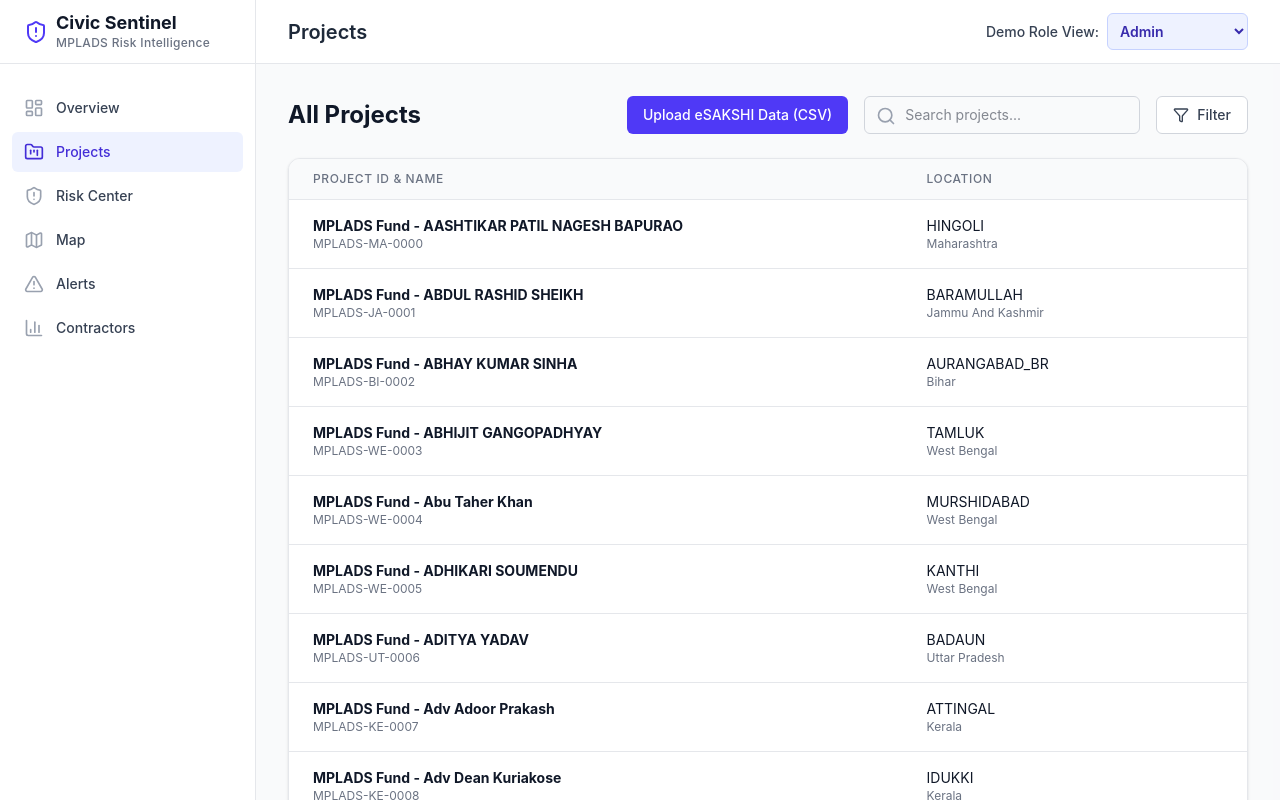
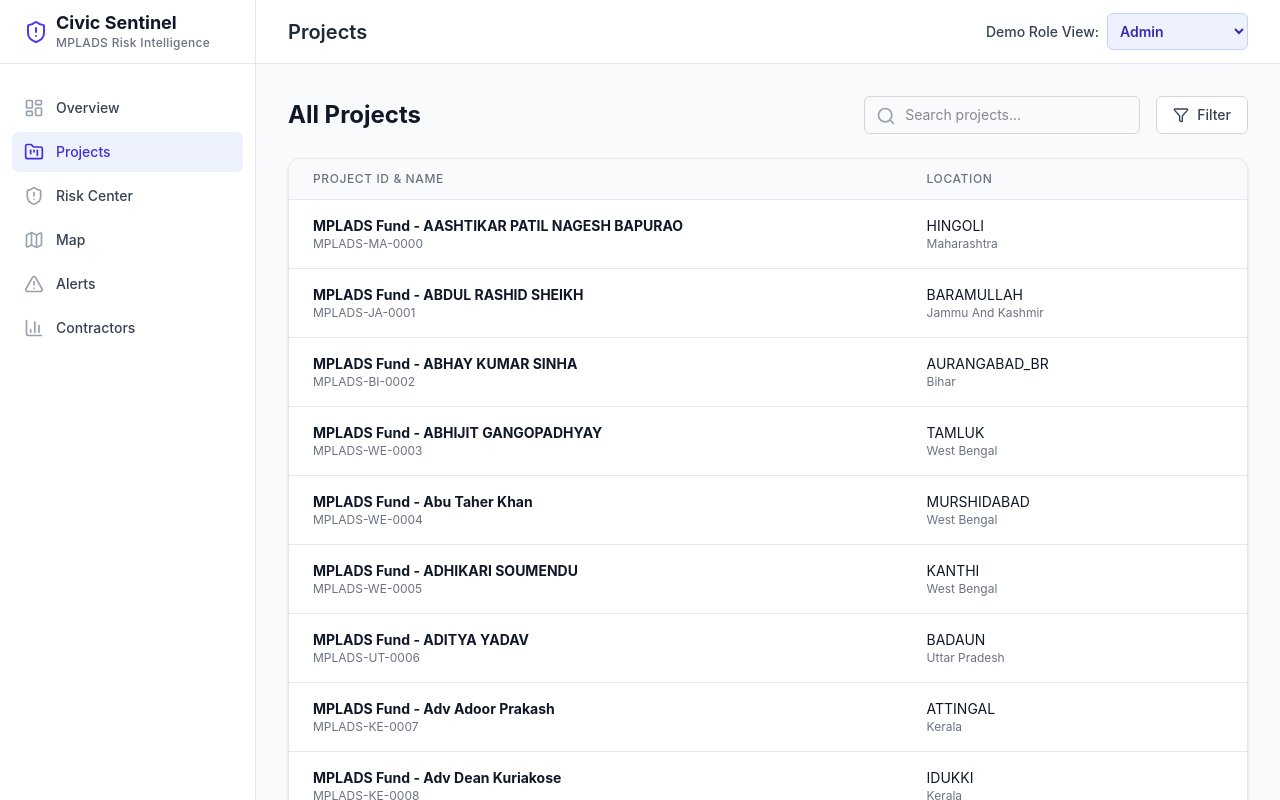
Before and after one commit to Pranavr06/Civic-sentinel, a React (Vite) app in the folder frontend/: page /projects in a window 1280 px wide. Built offline with nearby package versions, Linux system fonts and the light colour scheme.

Commit message:
chore: Remove manual CSV upload button from projects page

```diff
--- a/frontend/src/pages/Projects.tsx
+++ b/frontend/src/pages/Projects.tsx
@@ -9,7 +9,6 @@ export const Projects = () => {
   const { projects, loadCsvData } = useAppContext();
   const navigate = useNavigate();
   const [searchTerm, setSearchTerm] = useState('');
-  const fileInputRef = React.useRef<HTMLInputElement>(null);
 
   const filteredProjects = projects.filter(p =>
     p.name.toLowerCase().includes(searchTerm.toLowerCase()) ||
@@ -17,31 +16,12 @@ export const Projects = () => {
     p.district.toLowerCase().includes(searchTerm.toLowerCase())
   );
 
-  const handleFileUpload = (e: React.ChangeEvent<HTMLInputElement>) => {
-    const file = e.target.files?.[0];
-    if (file) {
-      loadCsvData(file);
-    }
-  };
-
   return (
     <div className="space-y-6">
       <div className="flex justify-between items-center">
         <h1 className="text-2xl font-bold text-gray-900">All Projects</h1>
         <div className="flex space-x-4">
-          <input
-            type="file"
-            accept=".csv"
-            className="hidden"
-            ref={fileInputRef}
-            onChange={handleFileUpload}
-          />
-          <button
-            onClick={() => fileInputRef.current?.click()}
-            className="flex items-center px-4 py-2 bg-indigo-600 text-white rounded-md text-sm font-medium hover:bg-indigo-700"
-          >
-            Upload eSAKSHI Data (CSV)
-          </button>
+
           <div className="relative">
             <Search className="w-5 h-5 absolute left-3 top-2.5 text-gray-400" />
             <input
```
